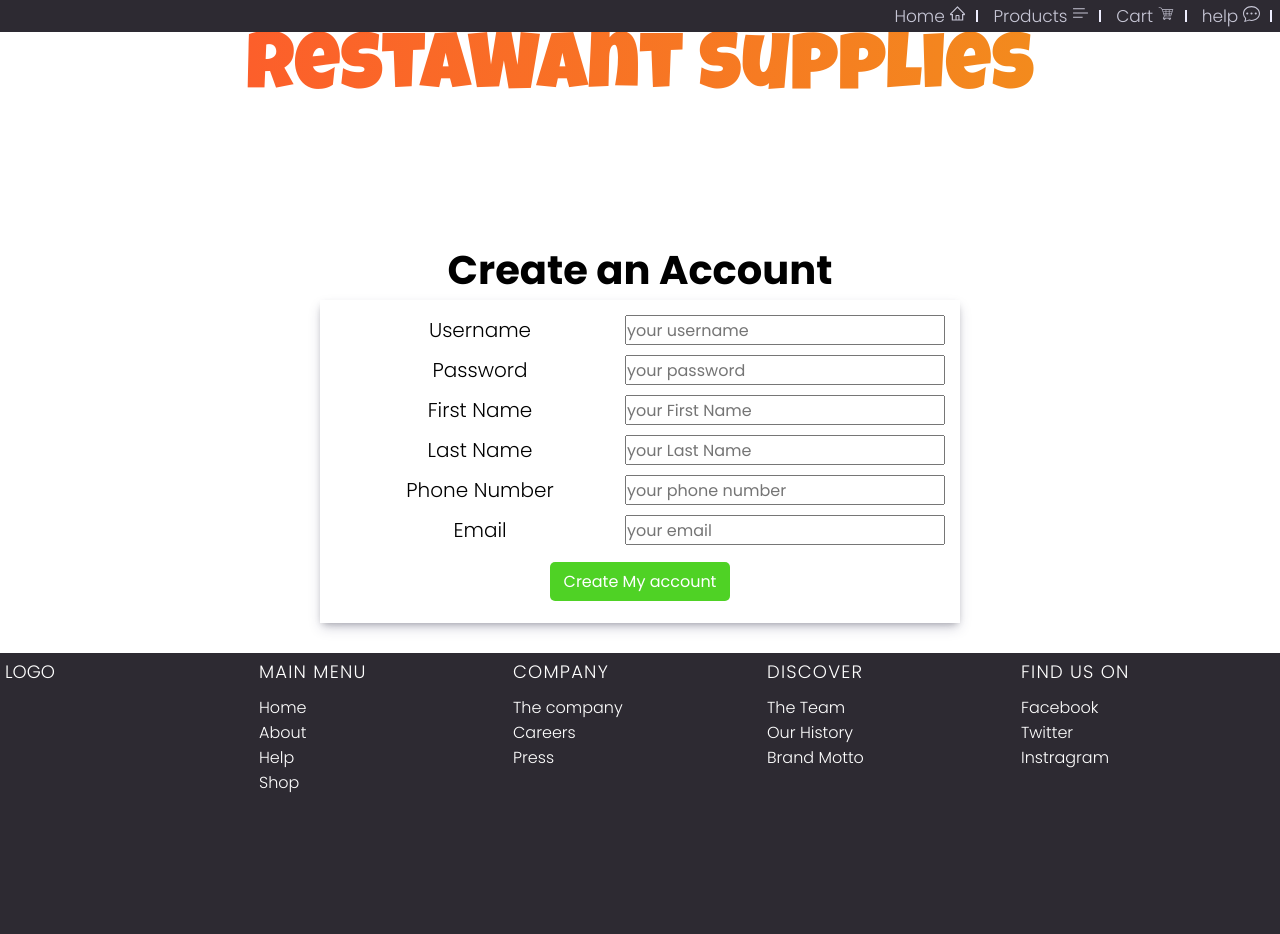
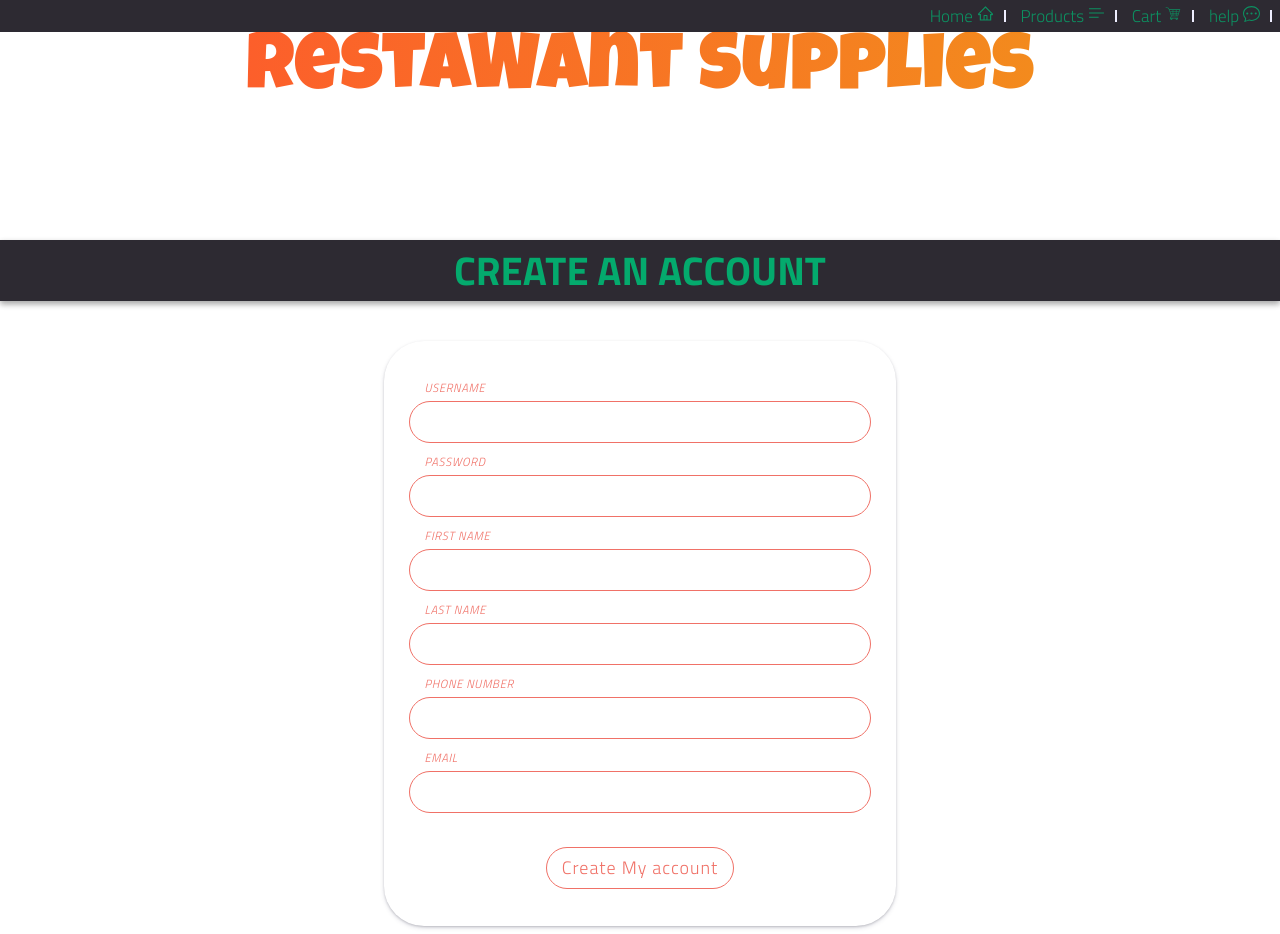
Before and after one commit to SAMURAIM0SES/GraceShopperFrontEnd, a React (Create React App) app: page /register in a window 1280 px wide. Shown: the top 934 px of the page. Built offline with nearby package versions, Linux system fonts and the light colour scheme.

Commit message:
some styling in components

```diff
--- a/src/components/Cart.js
+++ b/src/components/Cart.js
@@ -111,12 +111,14 @@ const Cart = () => {
             <button
               onClick={nextNavigateHandler}
               disabled={cartProducts.length ? false : true}
+              className={classes['checkout-btn']}
             >
               Checkout
             </button>
             <button
               onClick={deleteAllProductsHandler}
               disabled={cartProducts.length ? false : true}
+              className={classes['deleteAll-btn']}
             >
               Delete All
             </button>
--- a/src/components/Cart.module.css
+++ b/src/components/Cart.module.css
@@ -2,6 +2,7 @@
   --primary-dark: #2d2a32;
   --primary-blue: #3454d1;
   --primary-green: #31cb00;
+  --secondary-green: #04aa6d;
   --primary-grey-dark: #a5a5a5;
   --primary-grey-light: #eeeeff;
   --extra-red: #f07167;
@@ -152,24 +153,25 @@
   cursor: pointer;
 }
 
-.cart-buttons button:first-child {
+.checkout-btn {
   background-color: transparent;
-  border: 1.5px solid var(--primary-green);
+  border: 1.5px solid var(--secondary-green);
 }
 
-.cart-buttons button:first-child:hover {
-  background-color: var(--primary-green);
+.checkout-btn:hover {
+  background-color: var(--secondary-green);
   color: #fff;
 }
 
-.cart-buttons button:last-child {
-  background-color: transparent;
+.deleteAll-btn {
+  background-color: var(--extra-red);
   border: 1.5px solid var(--extra-red);
+  color: #fff;
+  opacity: 0.85;
 }
 
-.cart-buttons button:last-child:hover {
-  background-color: var(--extra-red);
-  color: #fff;
+.deleteAll-btn:hover {
+  opacity: 1;
 }
 
 .cart-buttons button:disabled {
--- a/src/components/FeatureProducts.js
+++ b/src/components/FeatureProducts.js
@@ -21,6 +21,7 @@ const FeatureProducts = () => {
 
   useEffect(() => {
     fetchProducts();
+    console.log(randomProducts);
   }, []);
 
   return (
@@ -52,7 +53,7 @@ const FeatureProducts = () => {
         <div className={classes['features-product-footer']}>
           {randomProducts.map((prod, idx) => {
             return (
-              <div className={classes[`product-${prod.id}`]} key={nanoid()}>
+              <div className={classes[`product-${idx + 1}`]} key={nanoid()}>
                 <div className={classes['gallery-photo']}>
                   <img
                     src={`${faker.image.food(640, 480, true)}`}
--- a/src/components/Home.module.css
+++ b/src/components/Home.module.css
@@ -98,17 +98,20 @@
   padding: 0.6rem 1.3rem;
   width: 100%;
   cursor: pointer;
-  background-color: transparent;
+  background-color: var(--primary-blue);
   border: 2px solid var(--primary-blue);
   font-family: inherit;
   color: #fff;
   font-size: 1.8rem;
+  opacity: 0.9;
+  transition: all 0.2ss;
 }
 
 .deal-button button:hover {
   background-color: var(--primary-blue);
   color: #fff;
   transform: scale(0.99);
+  opacity: 1;
 }
 
 /* About your shop */
--- a/src/components/Navbar.module.css
+++ b/src/components/Navbar.module.css
@@ -2,6 +2,7 @@
   --primary-dark: #2d2a32;
   --primary-blue: #3454d1;
   --primary-green: #31cb00;
+  --secondary-green: #04aa6d;
   --primary-grey-dark: #a5a5a5;
   --primary-grey-light: #eeeeff;
   --extra-red: #f07167;
@@ -46,7 +47,8 @@
 
 .navbar-item a {
   text-decoration: none;
-  color: var(--primary-grey-light);
+  /* color: var(--primary-grey-light); */
+  color: var(--secondary-green);
   opacity: 0.8;
 }
 
--- a/src/components/Register.js
+++ b/src/components/Register.js
@@ -55,6 +55,49 @@ const Register = () => {
             className={classes['register-form']}
           >
             <div className={classes['register-field']}>
+              <input type="text" ref={username} />
+              <label>Username</label>
+            </div>
+            <div className={classes['register-field']}>
+              <input type="text" ref={password} />
+              <label>Password</label>
+            </div>
+            <div className={classes['register-field']}>
+              <input type="text" ref={firstName} />
+              <label>First Name</label>
+            </div>
+            <div className={classes['register-field']}>
+              <input type="text" ref={lastName} />
+              <label>Last Name</label>
+            </div>
+            <div className={classes['register-field']}>
+              <input type="text" ref={mobile} />
+              <label>Phone Number</label>
+            </div>
+            <div className={classes['register-field']}>
+              <input type="text" ref={email} />
+              <label>Email</label>
+            </div>
+            <div className={classes['register-button']}>
+              <button type="submit">Create My account</button>
+            </div>
+          </form>
+        </div>
+      </section>
+    </Layout>
+  );
+};
+
+export default Register;
+
+/*
+ <div className={classes['register-main']}>
+          <h2>Create an Account</h2>
+          <form
+            onSubmit={registerUserHandler}
+            className={classes['register-form']}
+          >
+            <div className={classes['register-field']}>
               <label>Username</label>
               <input type="text" placeholder="your username" ref={username} />
             </div>
@@ -91,9 +134,4 @@ const Register = () => {
             </div>
           </form>
         </div>
-      </section>
-    </Layout>
-  );
-};
-
-export default Register;
+*/
--- a/src/components/Register.module.css
+++ b/src/components/Register.module.css
@@ -16,10 +16,136 @@
 
 .register-main h2 {
   font-size: 4rem;
+  color: var(--secondary-green);
+  text-transform: uppercase;
+  background-color: var(--primary-dark);
+  box-shadow: rgba(0, 0, 0, 0.16) 0px 3px 6px, rgba(0, 0, 0, 0.23) 0px 3px 6px;
 }
 
 .register-form {
-  /* border: 1px solid tomato; */
+  position: relative;
+  display: inline-block;
+  width: 40%;
+  padding: 30px 25px;
+  background-color: white;
+  border-radius: 40px;
+  margin: 40px 0;
+  transition: all 0.25s cubic-bezier(0.53, 0.01, 0.35, 1.5);
+  box-shadow: rgba(50, 50, 93, 0.25) 0px 2px 5px -1px,
+    rgba(0, 0, 0, 0.3) 0px 1px 3px -1px;
+}
+
+.register-field {
+  position: relative;
+  padding: 1rem 0;
+  margin-bottom: -1.8rem;
+}
+
+.register-field:first-of-type {
+  padding-top: 0;
+}
+
+.register-field:last-of-type {
+  padding-bottom: 0;
+}
+
+.register-field label {
+  transform-origin: left center;
+  color: var(--extra-red);
+  letter-spacing: 1px;
+  font-size: 1.7rem;
+  padding: 1rem 1.5rem;
+  display: block;
+  position: absolute;
+  margin-top: -4.3rem;
+  z-index: 2;
+  pointer-events: none;
+}
+
+.register-field input {
+  appearance: none;
+  background-color: none;
+  border: 1px solid var(--extra-red);
+  line-height: 0;
+  font-size: 1.7rem;
+  width: 100%;
+  display: block;
+  padding: 1rem 1.5rem;
+  border-radius: 6rem;
+  color: var(--extra-red);
+  letter-spacing: 1px;
+  position: relative;
+  z-index: 1;
+}
+
+.register-field input:focus {
+  outline: none;
+  background: var(--extra-red);
+  color: #fff;
+  margin-top: 3rem;
+}
+
+.register-field input:valid {
+  margin-top: 3rem;
+}
+
+.register-field input:focus ~ label {
+  transform: translate(0, -3.5rem) scale(0.6);
+  transition: all 0.25s cubic-bezier(0.53, 0.01, 0.35, 1.5);
+}
+
+.register-field input:valid ~ label {
+  text-transform: uppercase;
+  font-style: italic;
+  transform: translate(5px, -3.5rem) scale(0.7);
+  transition: all 0.25s cubic-bezier(0.53, 0.01, 0.35, 1.5);
+}
+
+.register-button {
+  display: flex;
+  justify-content: center;
+  align-items: center;
+  padding: 0.7rem;
+}
+
+.register-button button {
+  margin-top: 3.5rem;
+  background-color: white;
+  border: 1px solid var(--extra-red);
+  line-height: 0;
+  display: inline-block;
+  box-sizing: border-box;
+  padding: 2rem 1.5rem;
+  border-radius: 6rem;
+  color: var(--extra-red);
+  letter-spacing: 1px;
+  position: relative;
+  z-index: 1;
+  cursor: pointer;
+  font-family: inherit;
+  font-size: 1.8rem;
+  transition: all 0.25s cubic-bezier(0.53, 0.01, 0.35, 1.5);
+}
+
+.register-button button:hover,
+.register-button button:focus {
+  color: #fff;
+  background-color: var(--extra-red);
+}
+
+/*
+.register-main {
+  text-align: center;
+  gap: 3rem;
+  font-size: 2rem;
+}
+
+.register-main h2 {
+  font-size: 4rem;
+  color: var(--primary-blue);
+}
+
+.register-form {
   width: 50%;
   margin: 0 auto;
   box-shadow: rgba(50, 50, 93, 0.25) 0px 6px 12px -2px,
@@ -63,3 +189,4 @@
   opacity: 1;
   transform: scale(0.98);
 }
+*/
--- a/src/components/SocialMedia.js
+++ b/src/components/SocialMedia.js
@@ -9,12 +9,12 @@ import {
 
 const SocialMedia = () => {
   return (
-    <section>
+    <section className={classes['social-container']}>
       <h2 className={classes['socialMedia-title']}>Our Social Media</h2>
       <div className={classes['socialMedia-main']}>
         <ul className={classes['socialMedia-list']}>
           <li>
-            <Link to="'/" className={classes['socialMedia-link']}>
+            <Link to="/" className={classes['socialMedia-link']}>
               <span className={classes.fa}>
                 <FaFacebookF />
               </span>
@@ -23,7 +23,7 @@ const SocialMedia = () => {
             </Link>
           </li>
           <li>
-            <Link to="'/" className={classes['socialMedia-link']}>
+            <Link to="/" className={classes['socialMedia-link']}>
               <span className={classes.fa}>
                 <FaTwitter />
               </span>
@@ -31,7 +31,7 @@ const SocialMedia = () => {
             </Link>
           </li>
           <li>
-            <Link to="'/" className={classes['socialMedia-link']}>
+            <Link to="/" className={classes['socialMedia-link']}>
               <span className={classes.fa}>
                 <FaGooglePlusG />
               </span>
@@ -39,7 +39,7 @@ const SocialMedia = () => {
             </Link>
           </li>
           <li>
-            <Link to="'/" className={classes['socialMedia-link']}>
+            <Link to="/" className={classes['socialMedia-link']}>
               <span className={classes.fa}>
                 <FaInstagram />
               </span>
--- a/src/components/SocialMedia.module.css
+++ b/src/components/SocialMedia.module.css
@@ -1,3 +1,7 @@
+.social-container {
+  position: relative;
+}
+
 .socialMedia-title {
   font-size: 5rem;
   font-weight: 300;
@@ -129,3 +133,10 @@
 .socialMedia-list li:hover:nth-child(4) a:after {
   background: #e46880;
 }
+
+@media screen and (max-width: 1200px) {
+  .socialMedia-link {
+    width: 15rem;
+    height: 7rem;
+  }
+}
--- a/src/index.css
+++ b/src/index.css
@@ -1,5 +1,6 @@
 @import url('https://fonts.googleapis.com/css2?family=Pangolin&family=Poppins:ital,wght@0,300;0,400;0,500;0,600;0,700;1,300;1,400&display=swap');
-
+@import url('https://fonts.googleapis.com/css2?family=Luckiest+Guy&family=Titillium+Web:ital,wght@0,300;0,700;1,300;1,400&display=swap');
+@import url('https://fonts.googleapis.com/css2?family=Dancing+Script:wght@400;600;700&family=Luckiest+Guy&display=swap');
 :root {
   --primary-blue-dark: #0081a7;
   --primary-blue-light: #00afb9;
@@ -21,6 +22,8 @@ html {
 }
 
 body {
-  font-family: 'Poppins', sans-serif;
+  /* font-family: 'Poppins', sans-serif; */
+  font-family: 'Titillium Web', sans-serif;
+  /* font-family: 'Dancing Script', cursive; */
   font-weight: 300;
 }
```
